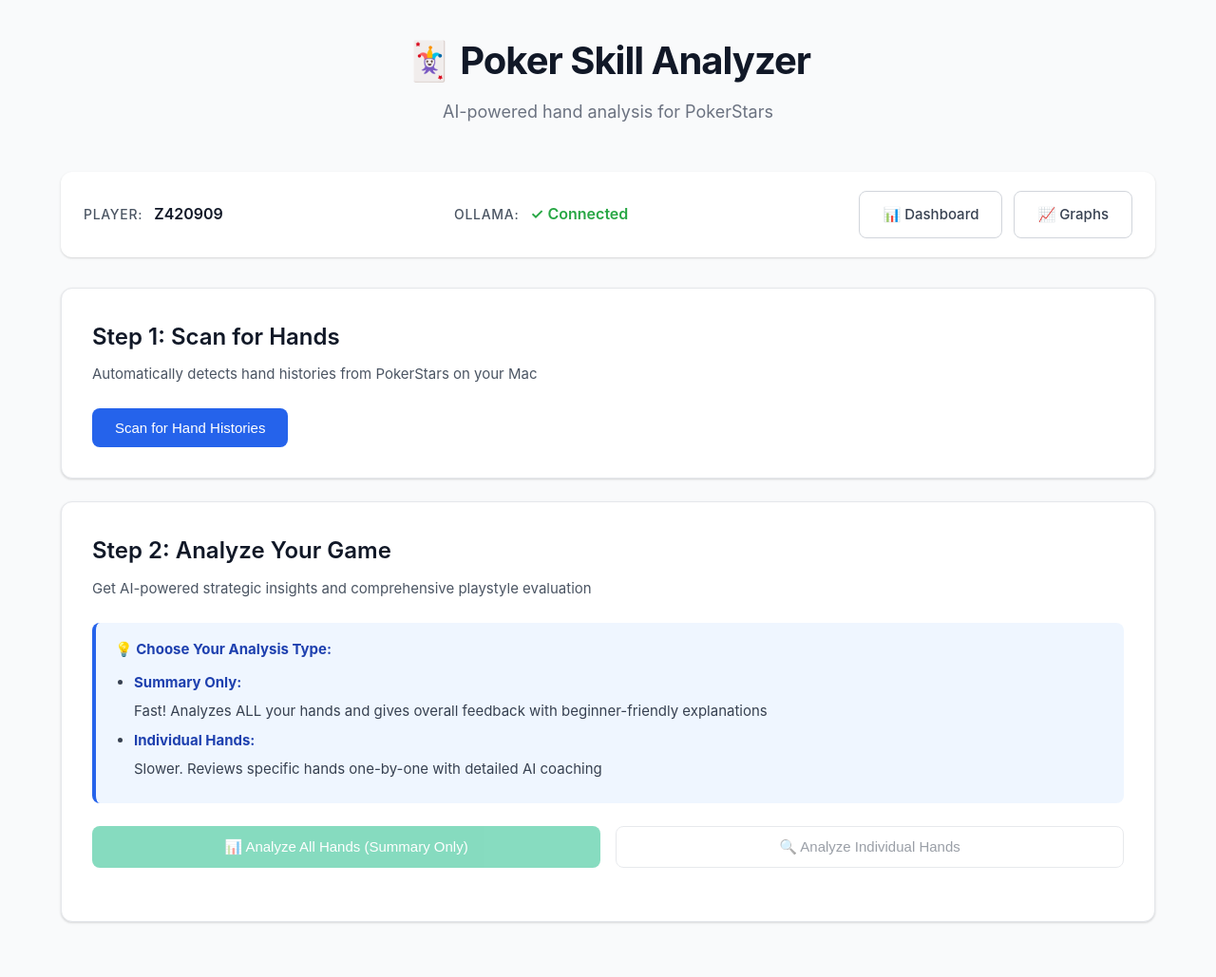
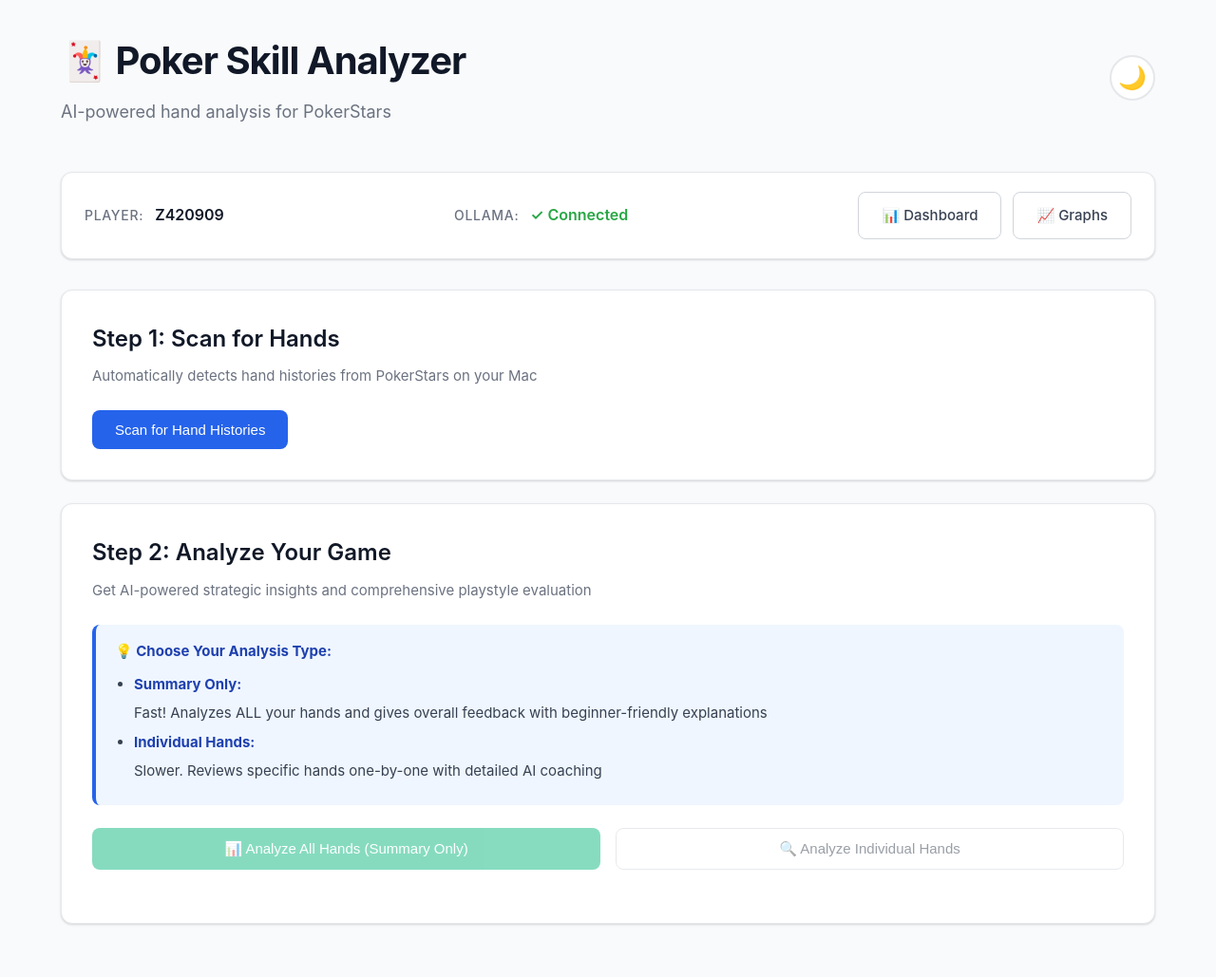
Before and after one commit to shamadac/poker_tracker, a Flask app: page / in a window 1280 px wide. Shown: the whole page at 95% size. Before the commit the page ends 972 px from the top, so only its background shows below. Run offline with Flask 3, Linux system fonts and the light colour scheme; data that the repository does not hold is empty.

Commit message:
Add light/dark theme toggle to GUI

```diff
--- a/static/app.js
+++ b/static/app.js
@@ -1,6 +1,31 @@
 // Main application JavaScript
 let handsFound = 0;
 let progressInterval = null;
+
+// Theme Toggle
+function initTheme() {
+    const savedTheme = localStorage.getItem('theme') || 'light';
+    if (savedTheme === 'dark') {
+        document.body.classList.add('dark-theme');
+        updateThemeIcon(true);
+    }
+}
+
+function updateThemeIcon(isDark) {
+    const icon = document.querySelector('.theme-icon');
+    icon.textContent = isDark ? '☀️' : '🌙';
+}
+
+document.addEventListener('DOMContentLoaded', () => {
+    initTheme();
+
+    const themeToggle = document.getElementById('theme-toggle');
+    themeToggle.addEventListener('click', () => {
+        const isDark = document.body.classList.toggle('dark-theme');
+        localStorage.setItem('theme', isDark ? 'dark' : 'light');
+        updateThemeIcon(isDark);
+    });
+});
 
 // Load initial config and status
 async function loadStatus() {
--- a/static/style.css
+++ b/static/style.css
@@ -22,6 +22,38 @@
     --shadow-lg: 0 10px 15px -3px rgba(0, 0, 0, 0.1), 0 4px 6px -2px rgba(0, 0, 0, 0.05);
     --radius: 12px;
     --radius-sm: 8px;
+
+    /* Light theme colors */
+    --bg-primary: #f9fafb;
+    --bg-secondary: #ffffff;
+    --text-primary: #111827;
+    --text-secondary: #6b7280;
+    --border-color: #e5e7eb;
+}
+
+body.dark-theme {
+    --primary: #3b82f6;
+    --primary-dark: #2563eb;
+    --success: #34d399;
+    --danger: #f87171;
+    --warning: #fbbf24;
+    --gray-50: #1f2937;
+    --gray-100: #374151;
+    --gray-200: #4b5563;
+    --gray-300: #6b7280;
+    --gray-400: #9ca3af;
+    --gray-500: #d1d5db;
+    --gray-600: #e5e7eb;
+    --gray-700: #f3f4f6;
+    --gray-800: #f9fafb;
+    --gray-900: #ffffff;
+
+    /* Dark theme colors */
+    --bg-primary: #111827;
+    --bg-secondary: #1f2937;
+    --text-primary: #f9fafb;
+    --text-secondary: #d1d5db;
+    --border-color: #374151;
 }
 
 * {
@@ -32,11 +64,12 @@
 
 body {
     font-family: -apple-system, BlinkMacSystemFont, 'Segoe UI', 'Roboto', 'Helvetica', 'Arial', sans-serif;
-    background: var(--gray-50);
-    color: var(--gray-900);
+    background: var(--bg-primary);
+    color: var(--text-primary);
     line-height: 1.6;
     -webkit-font-smoothing: antialiased;
     -moz-osx-font-smoothing: grayscale;
+    transition: background-color 0.3s ease, color 0.3s ease;
 }
 
 .container {
@@ -47,27 +80,65 @@ body {
 
 /* Header */
 header {
-    text-align: center;
     margin-bottom: 3rem;
+}
+
+.header-content {
+    display: flex;
+    justify-content: space-between;
+    align-items: center;
+    text-align: left;
 }
 
 header h1 {
     font-size: 2.5rem;
     font-weight: 700;
-    color: var(--gray-900);
+    color: var(--text-primary);
     margin-bottom: 0.5rem;
     letter-spacing: -0.025em;
 }
 
 .subtitle {
     font-size: 1.125rem;
-    color: var(--gray-500);
+    color: var(--text-secondary);
     font-weight: 400;
+}
+
+/* Theme Toggle */
+.theme-toggle {
+    background: var(--bg-secondary);
+    border: 2px solid var(--border-color);
+    border-radius: 50%;
+    width: 48px;
+    height: 48px;
+    display: flex;
+    align-items: center;
+    justify-content: center;
+    cursor: pointer;
+    transition: all 0.3s ease;
+    font-size: 1.5rem;
+}
+
+.theme-toggle:hover {
+    transform: scale(1.1);
+    border-color: var(--primary);
+}
+
+.theme-toggle:active {
+    transform: scale(0.95);
+}
+
+.theme-icon {
+    transition: transform 0.3s ease;
+}
+
+.theme-toggle:hover .theme-icon {
+    transform: rotate(20deg);
 }
 
 /* Status Bar */
 .status-bar {
-    background: white;
+    background: var(--bg-secondary);
     border-radius: var(--radius);
     padding: 1.25rem 1.5rem;
     margin-bottom: 2rem;
@@ -77,6 +148,8 @@ header h1 {
     align-items: center;
     flex-wrap: wrap;
     gap: 1.5rem;
+    border: 1px solid var(--border-color);
+    transition: background-color 0.3s ease, border-color 0.3s ease;
 }
 
 .status-item {
@@ -88,7 +161,7 @@ header h1 {
 .label {
     font-size: 0.875rem;
     font-weight: 500;
-    color: var(--gray-600);
+    color: var(--text-secondary);
     text-transform: uppercase;
     letter-spacing: 0.05em;
 }
@@ -96,28 +169,29 @@ header h1 {
 .value {
     font-size: 1rem;
     font-weight: 600;
-    color: var(--gray-900);
+    color: var(--text-primary);
 }
 
 /* Cards */
 .card {
-    background: white;
+    background: var(--bg-secondary);
     border-radius: var(--radius);
     padding: 2rem;
     margin-bottom: 1.5rem;
     box-shadow: var(--shadow);
-    border: 1px solid var(--gray-200);
+    border: 1px solid var(--border-color);
+    transition: background-color 0.3s ease, border-color 0.3s ease;
 }
 
 .card h2 {
     font-size: 1.5rem;
     font-weight: 600;
-    color: var(--gray-900);
+    color: var(--text-primary);
     margin-bottom: 0.5rem;
 }
 
 .card p {
-    color: var(--gray-600);
+    color: var(--text-secondary);
     margin-bottom: 1.5rem;
     font-size: 0.9375rem;
 }
--- a/templates/index.html
+++ b/templates/index.html
@@ -10,8 +10,15 @@
 <body>
     <div class="container">
         <header>
-            <h1>🃏 Poker Skill Analyzer</h1>
-            <p class="subtitle">AI-powered hand analysis for PokerStars</p>
+            <div class="header-content">
+                <div>
+                    <h1>🃏 Poker Skill Analyzer</h1>
+                    <p class="subtitle">AI-powered hand analysis for PokerStars</p>
+                </div>
+                <button id="theme-toggle" class="theme-toggle" aria-label="Toggle theme">
+                    <span class="theme-icon">🌙</span>
+                </button>
+            </div>
         </header>
 
         <div class="status-bar">
```
